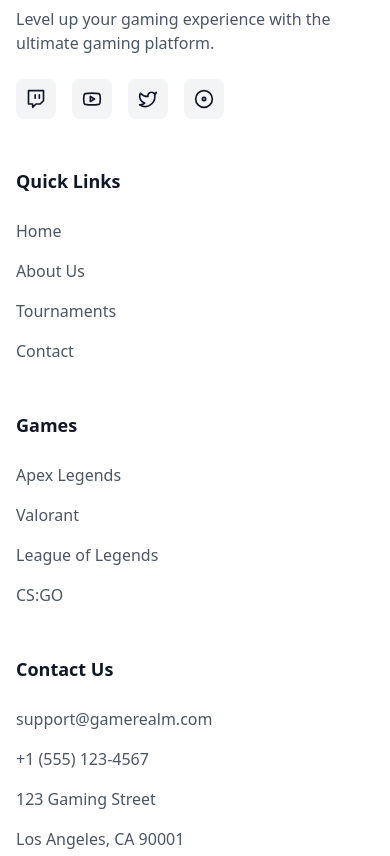
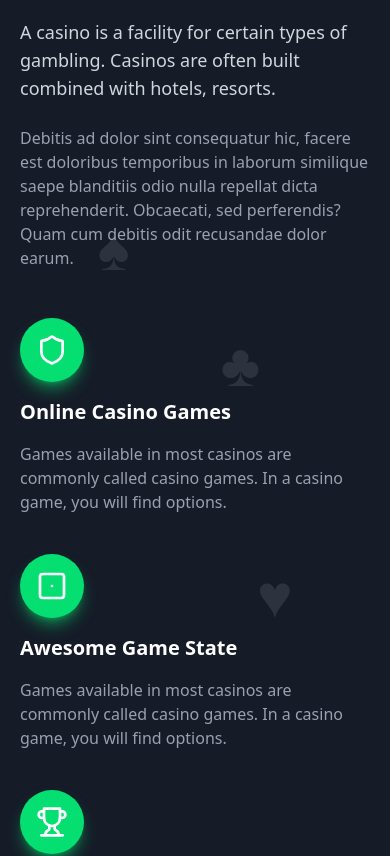
Before and after one commit to Team-Novel-App/casinoview, a Next.js app: page / in a window 390 px wide. Shown: the part 6720-7576 px from the top of the page. Built offline with nearby package versions, Linux system fonts and the light colour scheme; no server answers.

Commit message:
why choose us page  updated

```diff
--- a/src/app/page.js
+++ b/src/app/page.js
@@ -8,6 +8,7 @@ import TournamentsSection from '@/components/landingPage/TournamentsSection';
 import RulesSection from '@/components/landingPage/RulesSection';
 import Footer from '@/components/landingPage/Footer';
 import ChatPopup from '@/components/landingPage/ChatPopup';
+import WhyChooseUS from '@/components/landingPage/WhyChooseUs';
 // import LoginLinks from '@/app/LoginLinks'
 // export const metadata = {
 //     title: 'Laravel',
@@ -33,6 +34,7 @@ function Home() {
       <GamesSection />
       <TournamentsSection />
       <RulesSection />
+      <WhyChooseUS />
       <Footer />
       <ChatPopup />
     </div>
--- /dev/null
+++ b/src/components/landingPage/WhyChooseUs.jsx
@@ -0,0 +1,47 @@
+import { Shield, Dice1Icon as Dice, Trophy, Coins } from "lucide-react"
+
+export default function WhyChooseUs() {
+  return (
+    <section className="bg-[#151C28] h-auto text-white p-1 sm:p-4 lg:p-30 relative overflow-hidden">
+      <div className="absolute inset-0 opacity-10">
+        <div className="absolute top-1/4 left-1/4 text-6xl sm:text-5xl">♠</div>
+        <div className="absolute top-1/2 right-1/4 text-6xl sm:text-5xl">♥</div>
+        <div className="absolute bottom-1/4 left-1/3 text-6xl sm:text-5xl">♦</div>
+        <div className="absolute top-1/3 right-1/3 text-6xl sm:text-5xl">♣</div>
+      </div>
+
+      <div className="container mx-auto px-4">
+        <div className="grid lg:grid-cols-2 gap-12 items-center">
+          <div className="w-full space-y-6">
+            <h1 className="text-5xl sm:text-4xl font-bold leading-tight sm:pt-3">Why Play Our Casino</h1>
+            <p className="text-lg text-gray-300 max-w-xl">
+              A casino is a facility for certain types of gambling. Casinos are often built combined with hotels, resorts.
+            </p>
+            <p className="text-gray-400">
+              Debitis ad dolor sint consequatur hic, facere est doloribus temporibus in laborum similique saepe blanditiis odio nulla repellat dicta reprehenderit. Obcaecati, sed perferendis? Quam cum debitis odit recusandae dolor earum.
+            </p>
+          </div>
+
+          <div className="grid md:grid-cols-2 gap-10">
+            {[
+              { Icon: Shield, title: "Online Casino Games" },
+              { Icon: Dice, title: "Awesome Game State" },
+              { Icon: Trophy, title: "Higher Winning Chance" },
+              { Icon: Coins, title: "Invest, Win, and Earn" }
+            ].map(({ Icon, title }, index) => (
+              <div key={index} className="space-y-4  last:mb-8">
+                <div className="w-16 h-16 bg-green-400 rounded-full flex items-center justify-center shadow-lg shadow-green-400/50">
+                  <Icon className="w-8 h-8 text-white" />
+                </div>
+                <h3 className="text-xl font-semibold">{title}</h3>
+                <p className="text-gray-400">
+                  Games available in most casinos are commonly called casino games. In a casino game, you will find options.
+                </p>
+              </div>
+            ))}
+          </div>
+        </div>
+      </div>
+    </section>
+  )
+}
```
